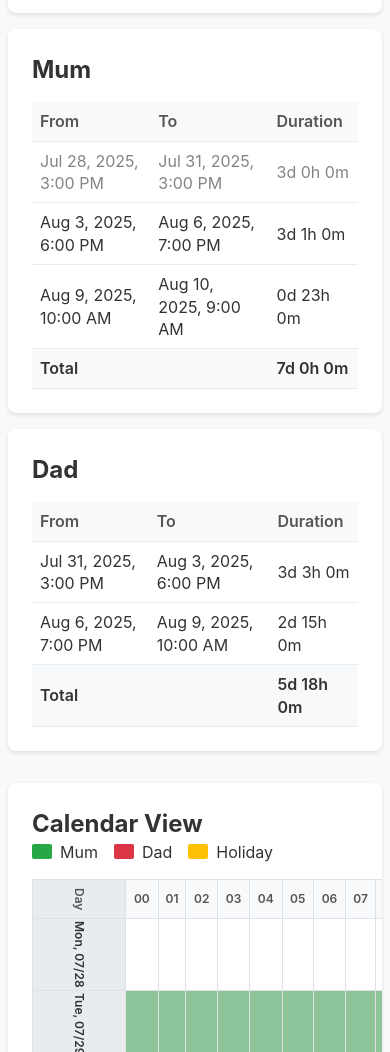
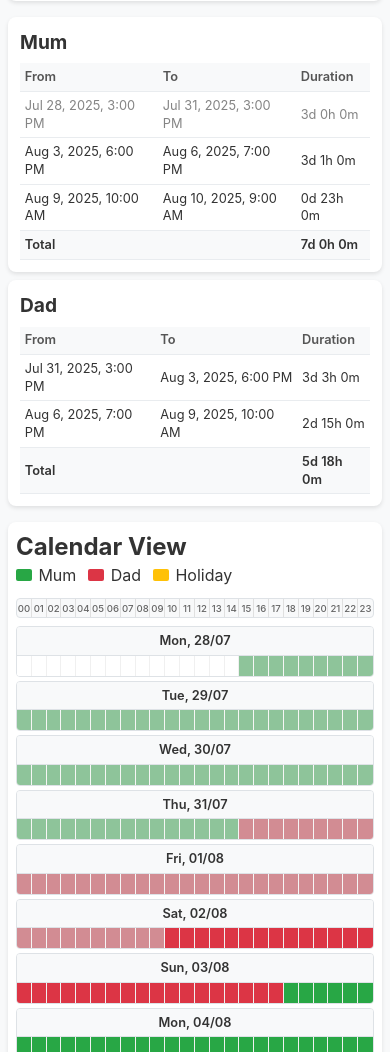
Before and after one commit to johncapt/care-planner, a plain HTML site: page index.html in a window 390 px wide. Shown: the part 164-1216 px from the top of the page. Drawn offline with Linux system fonts and the light colour scheme.

Commit message:
mobile first version

```diff
--- a/index.html
+++ b/index.html
@@ -242,45 +242,72 @@
         .calendar-container {
             background: white;
             border-radius: 8px;
-            padding: 1.5rem;
+            padding: 0.75rem;
             box-shadow: 0 2px 4px rgba(0,0,0,0.1);
-            overflow-x: auto;
         }
 
-        .calendar-table {
-            width: 100%;
-            border-collapse: collapse;
-            min-width: 800px;
+        .calendar-day {
+            margin-bottom: 0.5rem;
+            border: 1px solid #dee2e6;
+            border-radius: 4px;
+            overflow: hidden;
         }
 
-        .calendar-table th,
-        .calendar-table td {
-            border: 1px solid #dee2e6;
-            padding: 2px;
-            text-align: center;
-            font-size: 0.75rem;
-        }
-
-        .calendar-table th {
-            background: #f8f9fa;
-            font-weight: 600;
-            color: #555;
-            padding: 0.5rem 2px;
+        .calendar-day:last-child {
+            margin-bottom: 0;
         }
 
         .day-header {
-            background: #e9ecef !important;
+            background: #f8f9fa;
+            padding: 0.4rem 0.75rem;
             font-weight: 600;
-            writing-mode: vertical-lr;
-            text-orientation: mixed;
-            width: 60px;
-            font-size: 0.7rem;
+            color: #333;
+            text-align: center;
+            border-bottom: 1px solid #dee2e6;
+            font-size: 0.85rem;
+        }
+
+        .day-timeline {
+            display: grid;
+            grid-template-columns: repeat(24, 1fr);
+            gap: 0;
+            background: #fff;
         }
 
         .hour-cell {
-            width: 15px;
-            height: 20px;
+            height: 24px;
+            background: #fff;
             transition: opacity 0.2s;
+            position: relative;
+            border-right: 1px solid #f0f0f0;
+        }
+
+        .hour-cell:last-child {
+            border-right: none;
+        }
+
+        .hour-labels {
+            display: grid;
+            grid-template-columns: repeat(24, 1fr);
+            gap: 0;
+            background: #f8f9fa;
+            border: 1px solid #dee2e6;
+            border-radius: 4px;
+            margin-bottom: 0.5rem;
+        }
+
+        .hour-label {
+            background: transparent;
+            text-align: center;
+            font-size: 0.65rem;
+            color: #666;
+            padding: 0.2rem 0;
+            font-weight: 500;
+            border-right: 1px solid #e0e0e0;
+        }
+
+        .hour-label:last-child {
+            border-right: none;
         }
 
         .mum-period {
@@ -303,20 +330,20 @@
 
         .legend {
             display: flex;
-            gap: 1rem;
-            margin-bottom: 1rem;
+            gap: 0.75rem;
+            margin-bottom: 0.75rem;
             flex-wrap: wrap;
         }
 
         .legend-item {
             display: flex;
             align-items: center;
-            gap: 0.5rem;
+            gap: 0.4rem;
         }
 
         .legend-color {
-            width: 20px;
-            height: 15px;
+            width: 16px;
+            height: 12px;
             border-radius: 2px;
         }
 
@@ -350,15 +377,55 @@
         @media (max-width: 768px) {
             .summary-container {
                 grid-template-columns: 1fr;
+                gap: 0.5rem;
+                margin-bottom: 1rem;
             }
 
             .header {
                 flex-direction: column;
-                gap: 1rem;
+                gap: 0.75rem;
+                padding: 0.75rem;
             }
 
             .container {
                 padding: 0.5rem;
+            }
+
+            .calendar-container {
+                padding: 0.5rem;
+            }
+
+            .calendar-day {
+                margin-bottom: 0.25rem;
+            }
+
+            .day-header {
+                padding: 0.3rem 0.5rem;
+                font-size: 0.8rem;
+            }
+
+            .hour-cell {
+                height: 20px;
+            }
+
+            .hour-label {
+                font-size: 0.6rem;
+                padding: 0.15rem 0;
+            }
+
+            .summary-card {
+                padding: 0.75rem;
+            }
+
+            .summary-card h2 {
+                font-size: 1.2rem;
+                margin-bottom: 0.5rem;
+            }
+
+            .summary-table th,
+            .summary-table td {
+                padding: 0.3rem;
+                font-size: 0.8rem;
             }
         }
 
@@ -593,7 +660,7 @@
 
             formatCalendarDay(date) {
                 const options = { weekday: 'short', day: '2-digit', month: '2-digit' };
-                return new Intl.DateTimeFormat('en-US', options).format(date);
+                return new Intl.DateTimeFormat('en-AU', options).format(date);
             }
 
             addHandover() {
@@ -726,36 +793,43 @@
                 if (!startDate || !endDate) return;
 
                 const container = document.getElementById('calendarContainer');
-                const table = document.createElement('table');
-                table.className = 'calendar-table';
+                container.innerHTML = '';
 
-                // Create header row
-                const headerRow = document.createElement('tr');
-                headerRow.innerHTML = '<th class="day-header">Day</th>';
+                // Create hour labels (only once at the top)
+                const hourLabelsDiv = document.createElement('div');
+                hourLabelsDiv.className = 'hour-labels';
+
                 for (let hour = 0; hour < 24; hour++) {
-                    const th = document.createElement('th');
-                    th.textContent = hour.toString().padStart(2, '0');
-                    headerRow.appendChild(th);
+                    const hourLabel = document.createElement('div');
+                    hourLabel.className = 'hour-label';
+                    hourLabel.textContent = hour.toString().padStart(2, '0');
+                    hourLabelsDiv.appendChild(hourLabel);
                 }
-                table.appendChild(headerRow);
+                container.appendChild(hourLabelsDiv);
 
-                // Generate calendar rows
+                // Generate calendar days
                 const start = new Date(startDate);
                 const end = new Date(endDate);
                 let currentDate = new Date(start.getFullYear(), start.getMonth(), start.getDate());
 
                 while (currentDate <= end) {
-                    const row = document.createElement('tr');
+                    // Create day container
+                    const dayDiv = document.createElement('div');
+                    dayDiv.className = 'calendar-day';
 
                     // Day header
-                    const dayCell = document.createElement('td');
-                    dayCell.className = 'day-header';
-                    dayCell.textContent = this.formatCalendarDay(currentDate);
-                    row.appendChild(dayCell);
+                    const dayHeader = document.createElement('div');
+                    dayHeader.className = 'day-header';
+                    dayHeader.textContent = this.formatCalendarDay(currentDate);
+                    dayDiv.appendChild(dayHeader);
+
+                    // Timeline for this day
+                    const timeline = document.createElement('div');
+                    timeline.className = 'day-timeline';
 
                     // Hour cells
                     for (let hour = 0; hour < 24; hour++) {
-                        const cell = document.createElement('td');
+                        const cell = document.createElement('div');
                         cell.className = 'hour-cell';
 
                         const cellDateTime = new Date(currentDate);
@@ -781,15 +855,13 @@
                             cell.title = holiday.label;
                         }
 
-                        row.appendChild(cell);
+                        timeline.appendChild(cell);
                     }
 
-                    table.appendChild(row);
+                    dayDiv.appendChild(timeline);
+                    container.appendChild(dayDiv);
                     currentDate.setDate(currentDate.getDate() + 1);
                 }
-
-                container.innerHTML = '';
-                container.appendChild(table);
             }
 
             render() {
```
